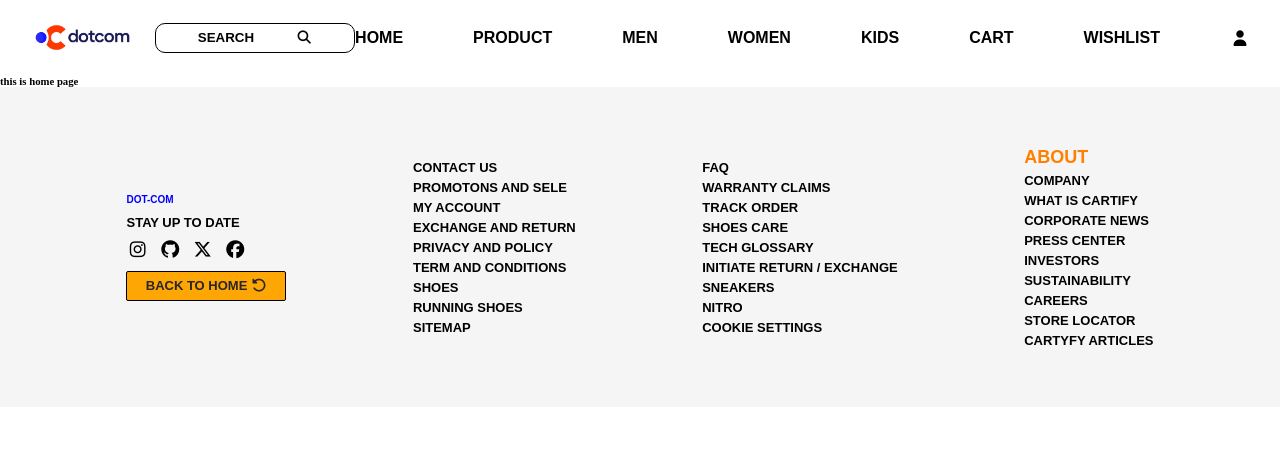
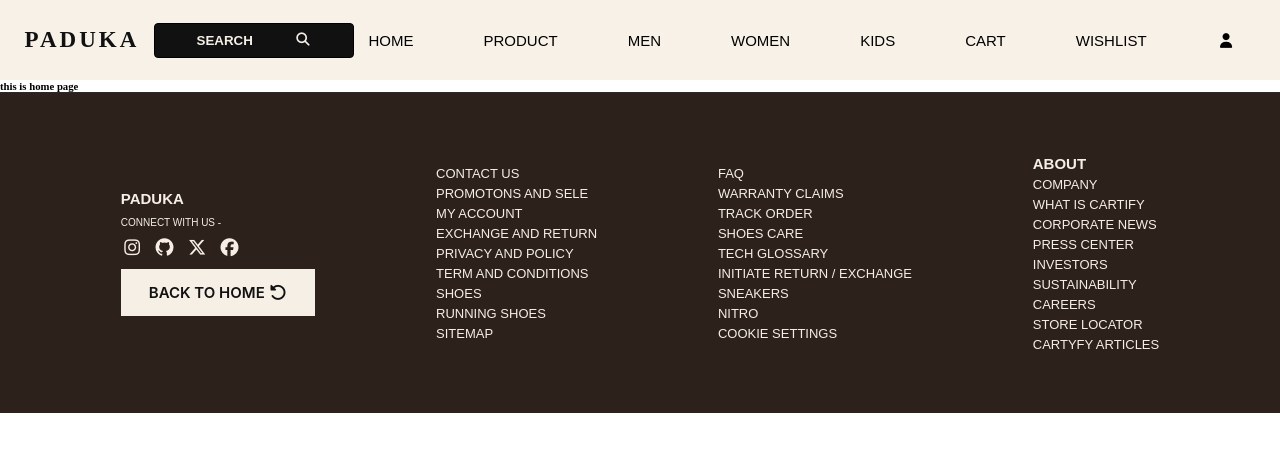
Before and after one commit to rajrai913197-png/dotcom, a React (Vite) app: page / in a window 1280 px wide. Shown: the top 452 px of the page. Built offline with nearby package versions, Linux system fonts and the light colour scheme.

Commit message:
do some style to footer

```diff
--- a/src/components/footer.jsx
+++ b/src/components/footer.jsx
@@ -6,8 +6,8 @@ const Footer = ()=>{
         <>
          <footer className='main-footer'>
             <section className='contact-links'>
-              <h3>DOT-COM</h3>
-             <h4>STAY UP TO DATE</h4>
+              <h3>PADUKA</h3>
+             <h4>CONNECT WITH US -</h4>
              <div className='links-connect'>
                 <a href="https://www.instagram.com/raa.j_kalar?utm_source=ig_web_button_share_sheet&igsh=ZDNlZDc0MzIxNw=="><i class="fa-brands fa-instagram"></i></a>
                 <a href="https://github.com/rajrai913197-png"><i class="fa-brands fa-github"></i></a>
--- a/src/components/navbar.jsx
+++ b/src/components/navbar.jsx
@@ -1,5 +1,5 @@
 import{Link} from 'react-router-dom'
-import logo from '../assets/logo.webp'
+
 import { useState } from 'react'
 
 const Navbar = ()=>{
@@ -7,7 +7,7 @@ const Navbar = ()=>{
     return(
         <>
         <nav className='navbar'>
-        <img src={logo} alt="logo" className='logo' />
+         <h1 className='logo'>PADUKA</h1>
         <div>
              <button id='search'>SEARCH<i class="fa-solid fa-magnifying-glass"></i></button>
         </div>
--- a/src/index.css
+++ b/src/index.css
@@ -4,16 +4,25 @@
     margin: 0%;
 }
 .logo{
- height: 75px;
- width: 150px;
-object-fit: cover;
+
+    font-family: "Cormorant Garamond", serif;
+    font-size: 23px;
+    font-weight: 700;
+    letter-spacing: 3px;
+    text-decoration: none;
+    color: #111111;
+    text-transform: uppercase;
+    padding-left: 10px;
 }
+
+
 .navbar{
     display: flex;
     justify-content: space-evenly;
     align-items: center;
-    margin-left: 10px;
     padding-right: 30px;
+   background: #F7F1E8;
+   height: 80px;
 }
 .navLinks{
     display: flex;
@@ -21,13 +30,14 @@ object-fit: cover;
 }
 .clintLinks{
     display: flex;
-    gap: 40px;
+    gap: 30px;
 }
 .navLinks a{
 text-decoration: none;
 font-family: sans-serif;
-font-weight: 600;
-color: black;
+font-weight: 400;
+color: #111111;
+font-size: 15px;
 }
 .navbar a{
     color: black;
@@ -36,14 +46,14 @@ color: black;
     align-items: center;
 }
 #search{
-    height: 30px;
+    height: 35px;
     width: 200px;
     border: 1px solid black;
-    background-color: rgba(0, 0, 0, 0);
-    border-radius: 2px;
+    background: #111111;
+    color: #F5EFE6;
+    border-radius: 4px;
     font-family: sans-serif;
     font-weight: 600;
-    border-radius: 10px;
     display: flex;
     justify-content: space-evenly;
     align-items: center;
@@ -97,7 +107,7 @@ color: black;
         #search{
         height: 30px !important;
         width: 150px !important;
-        margin-right: 20px;
+        padding-left: 20px;
        }
        .main-footer{
     height: auto;
@@ -126,7 +136,12 @@ color: black;
      .contact-links{
         padding-left: 5px;
      }
+    .contact-links button{
+       height: 40px;
+       font-size: small !important;
+       display: flex;
 
+    }
 }
 #wrong-icon{
     border: none;
@@ -137,20 +152,20 @@ color: black;
     font-size: 17px;
 
 }
-.logo-here{
-     height: 75px;
-     width: 100px;
-     object-fit: cover;
-}
+
+
 .main-footer{
     height: auto;
     width: 100%;
-    background-color: whitesmoke;
+   background: #2d211c;
     display: flex;
     justify-content: space-evenly;
     align-items: center;
     padding: 20px;
     gap: 20px;
+    border-top: 1px solid #2A2A2A;
+    overflow-x: hidden;
+
 }
 .contact-links{
     display: flex;
@@ -162,29 +177,30 @@ color: black;
 }
 .contact-links h3{
    font-family: sans-serif;
-font-weight: 600;
-color: blue;
+font-weight: 700;
+color: #F5EFE6;
 font-size: x-small;
+font-size: 15px;
 }
 .contact-links h4{
      font-family: sans-serif;
-font-weight: 600;
-color: black;
-font-size: small;
+font-weight: 500;
+color: #F5EFE6;
+font-size: X-small;
 }
 .links-connect i{
-   color: black;
+   color: #F5EFE6;
 }
 .contact-links button{
-    height: 30px;
-    width: 160px;
-    font-family: sans-serif;
-font-weight: 600;
-background-color: rgb(254, 166, 4);
-border: 1px solid black;
-font-size: small;
-border-radius: 2px;
-color: rgb(40, 38, 38);
+   background: #F5EFE6;
+    color: #111111;
+    border: none;
+    padding: 14px 28px;
+    font-family: "Inter", sans-serif;
+    font-size: 15px;
+    font-weight: 600;
+    cursor: pointer;
+    transition: 0.3s ease;
 }
 .imp-things{
     display: flex;
@@ -197,8 +213,8 @@ color: rgb(40, 38, 38);
   text-transform: uppercase;
    text-decoration: none;
   font-family: sans-serif;
-font-weight: 600;
-color: black;
+font-weight: 500;
+color: #F5EFE6;
 font-size:small;
 
 }
@@ -213,8 +229,8 @@ font-size:small;
     text-transform: uppercase;
    text-decoration: none;
   font-family: sans-serif;
-font-weight: 600;
-color: black;
+font-weight: 500;
+color: #F5EFE6;
 font-size:small;
 }
 .about-page{
@@ -229,15 +245,15 @@ font-size:small;
      text-transform: uppercase;
    text-decoration: none;
   font-family: sans-serif;
-font-weight: 600;
-color: black;
+font-weight: 500;
+color: #F5EFE6;
 font-size:small;
 }
 .about-page h4{
      font-family: sans-serif;
-font-weight: 600;
-color: rgb(255, 128, 0);
-font-size: large;
+font-weight: 700;
+color: #F5EFE6;
+font-size: 15px;
 text-transform: uppercase;
 }
 .links-connect{
```
